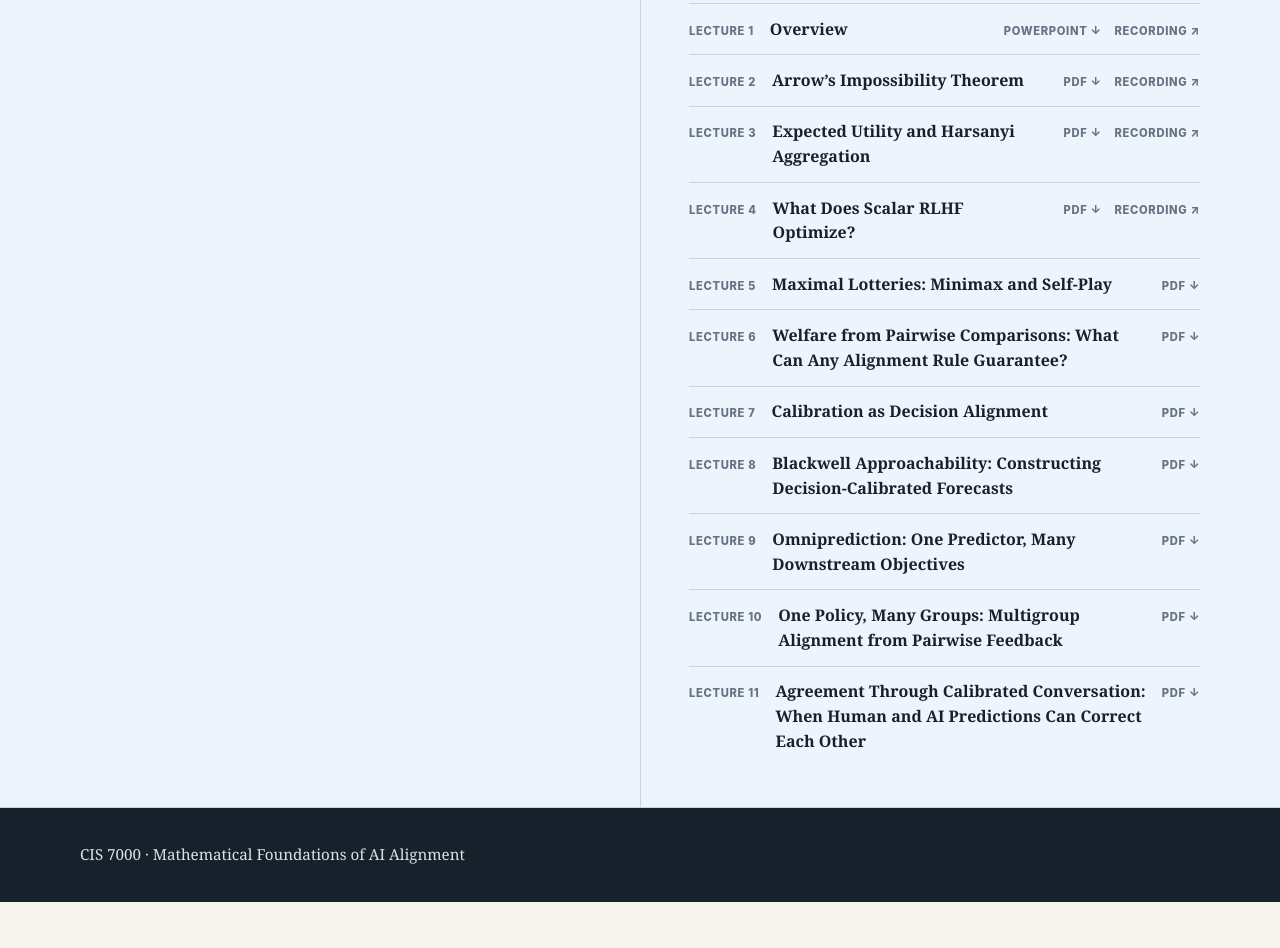
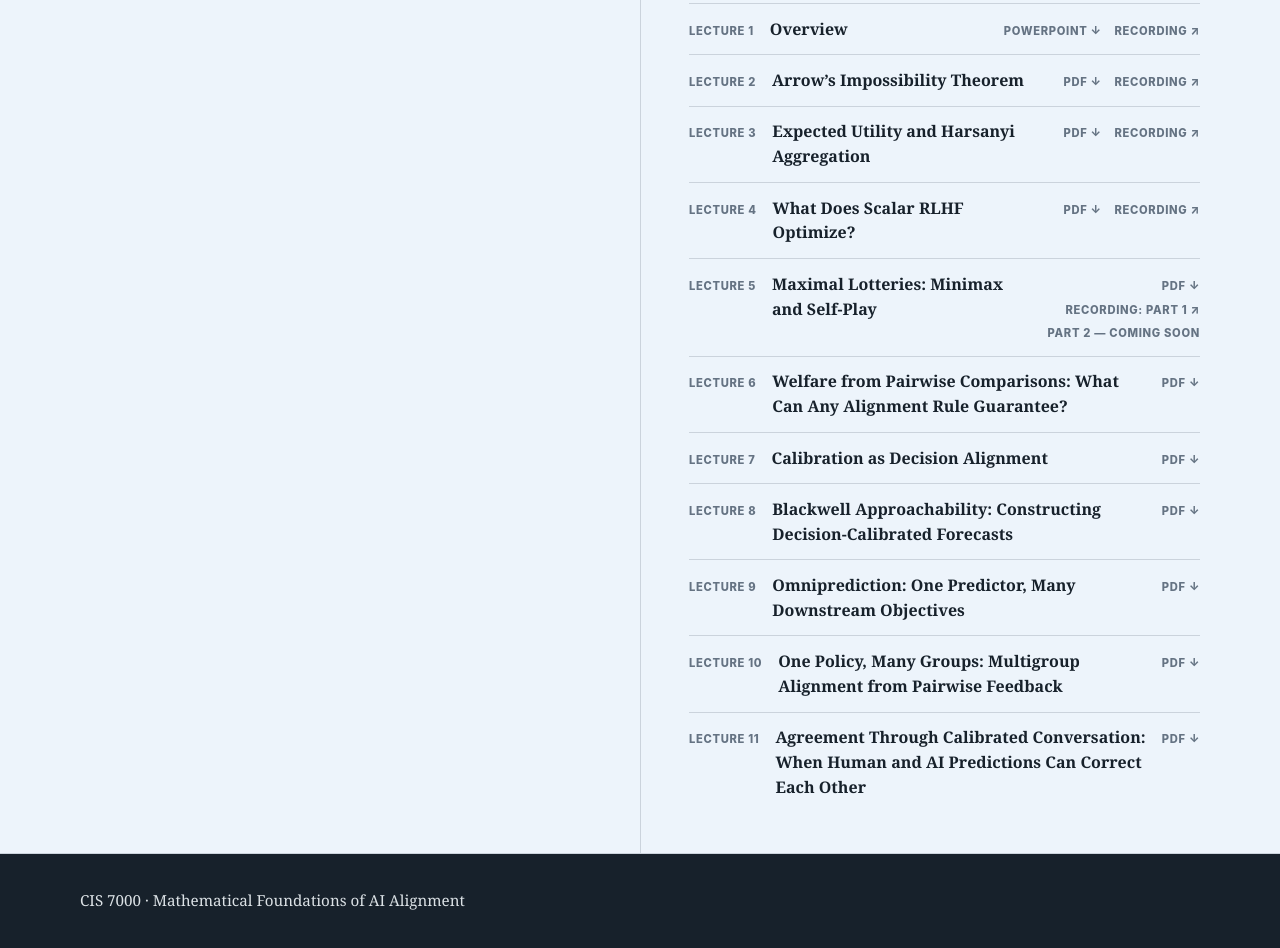
Before and after one commit to aaroth/cis-7000-ai-alignment, a plain HTML site: page docs/index.html in a window 1280 px wide. Shown: the part 4911-5859 px from the top of the page. Before the commit the page ends 5813 px from the top, so only its background shows below. Drawn offline with Linux system fonts and the light colour scheme.

Commit message:
Add lecture 5 part 1 recording and part 2 placeholder

```diff
--- a/docs/index.html
+++ b/docs/index.html
@@ -416,8 +416,10 @@
               <li>
                 <span class="lecture-number">Lecture 5</span>
                 <span>Maximal Lotteries: Minimax and Self-Play</span>
-                <span class="lecture-actions">
+                <span class="lecture-actions lecture-actions-multipart">
                   <a class="lecture-format" href="slides/lecture-05-from-cyclic-preferences-to-minimax.pdf" download aria-label="Download Lecture 5 Maximal Lotteries: Minimax and Self-Play slides">PDF <span aria-hidden="true">↓</span></a>
+                  <a class="lecture-format" href="https://youtu.be/CcgN43ng-R8" target="_blank" rel="noopener noreferrer" aria-label="Watch the Lecture 5 Part 1 recording on YouTube">Recording: Part 1 <span aria-hidden="true">↗</span></a>
+                  <span class="lecture-format">Part 2 — coming soon</span>
                 </span>
               </li>
               <li>
--- a/docs/styles.css
+++ b/docs/styles.css
@@ -449,6 +449,12 @@ a:focus-visible {
   white-space: nowrap;
 }
 
+.lecture-actions-multipart {
+  flex-direction: column;
+  align-items: flex-end;
+  gap: 0.4rem;
+}
+
 .site-footer {
   padding-block: 2.2rem;
   color: #dce2e6;
@@ -579,6 +585,10 @@ a:focus-visible {
     grid-column: 2;
     justify-content: flex-start;
   }
+
+  .lecture-actions-multipart {
+    align-items: flex-start;
+  }
 }
 
 @media (prefers-reduced-motion: reduce) {
```
